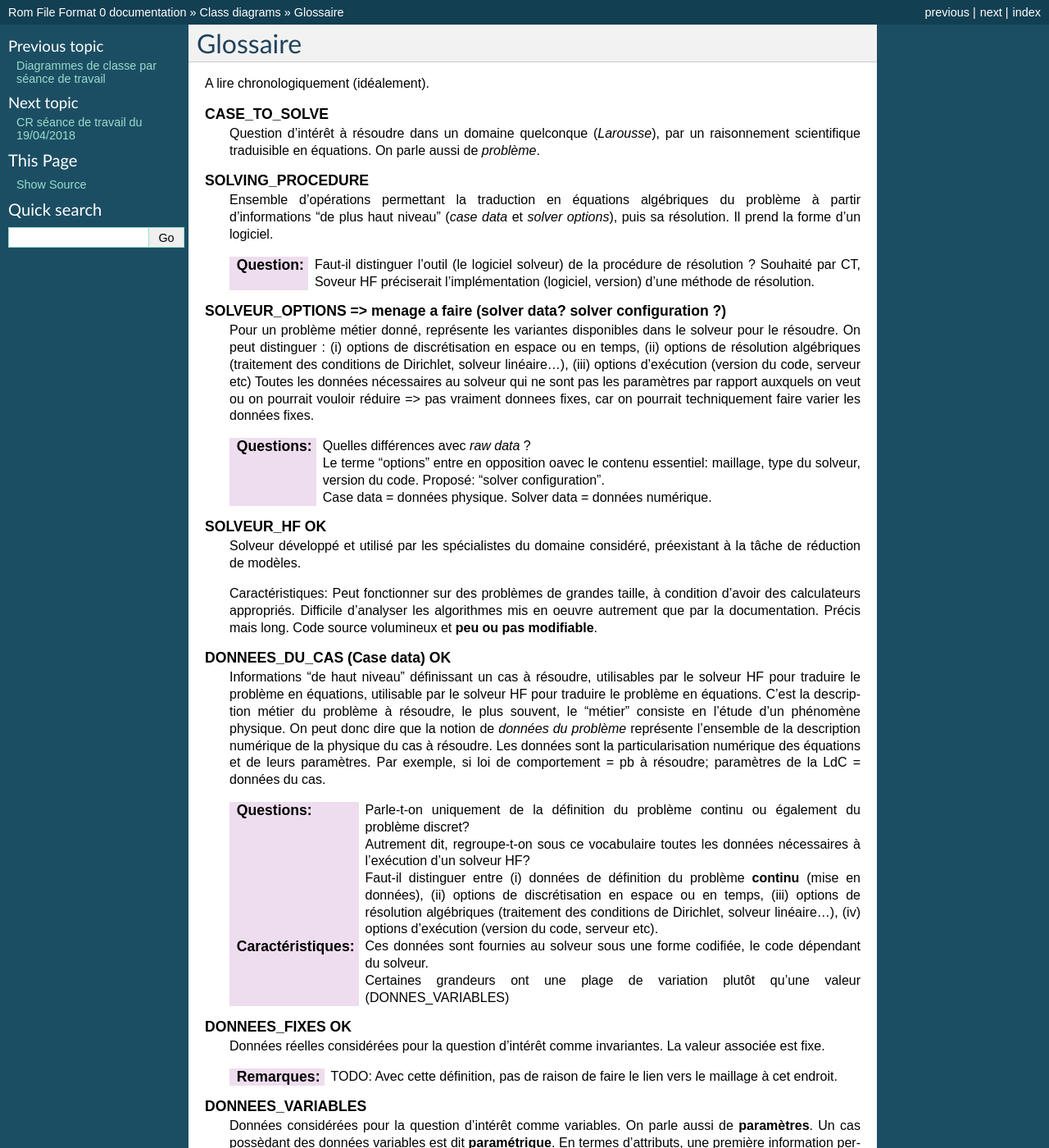
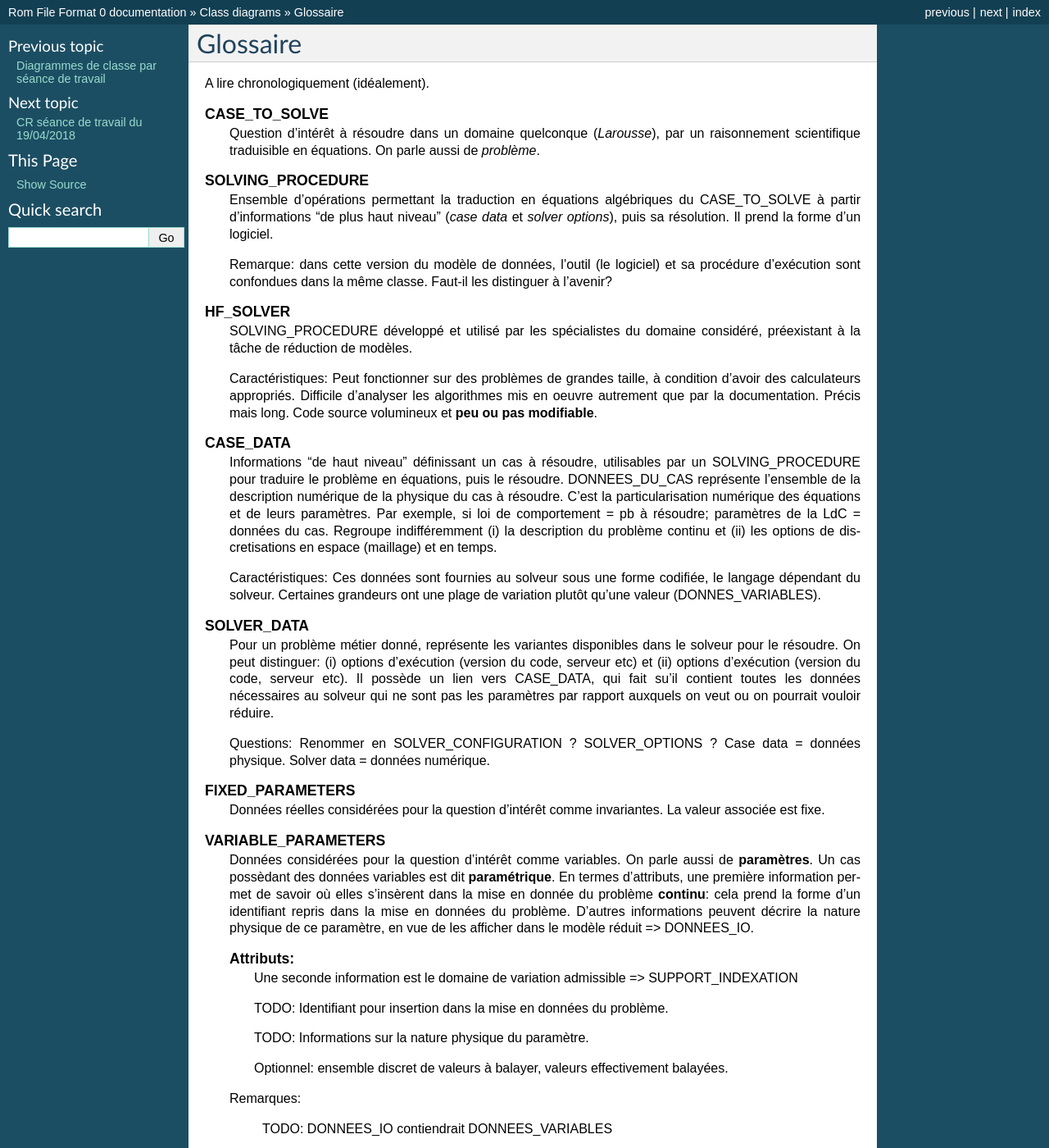
Before and after one commit to feelpp/mordicus, a Sphinx documentation site: the page built from source/datamodel/glossary.rst, in a window 1280 px wide and 1400 px high. Shown: the whole window at 82% size. Built offline with Sphinx 7.4.7, drawn with Linux system fonts in a browser that asks for light colours; some of the changed text lies outside the part shown.

Commit message:
Modify definitions according to questionnaires

```diff
--- a/source/datamodel/glossary.rst
+++ b/source/datamodel/glossary.rst
@@ -11,58 +11,32 @@ A lire chronologiquement (idéalement).
         Question d'intérêt à résoudre dans un domaine quelconque (*Larousse*), par un raisonnement scientifique traduisible en équations. On parle aussi de *problème*.
 
     SOLVING_PROCEDURE
-        Ensemble d'opérations permettant la traduction en équations algébriques du problème à partir d'informations "de plus haut niveau" (*case data* et *solver options*), puis sa résolution. Il prend la forme d'un logiciel.
+        Ensemble d'opérations permettant la traduction en équations algébriques du CASE_TO_SOLVE à partir d'informations "de plus haut niveau" (*case data* et *solver options*), puis sa résolution. Il prend la forme d'un logiciel.
 
-        :Question:
+        Remarque: dans cette version du modèle de données, l'outil (le logiciel) et sa procédure d'exécution sont confondues dans la même classe. Faut-il les distinguer à l'avenir?
 
-             Faut-il distinguer l'outil (le logiciel solveur) de la procédure de résolution ? Souhaité par CT, Soveur HF préciserait l'implémentation (logiciel, version) d'une méthode de résolution.
-
-    SOLVEUR_OPTIONS => menage a faire (solver data? solver configuration ?)
-        Pour un problème métier donné, représente les variantes disponibles dans le solveur pour le résoudre. On peut distinguer : (i) options de discrétisation en espace ou en temps, (ii) options de résolution algébriques (traitement des conditions de Dirichlet, solveur linéaire...), (iii) options d’exécution (version du code, serveur etc)
-        Toutes les données nécessaires au solveur qui ne sont pas les paramètres par rapport auxquels on veut ou on pourrait vouloir réduire => pas vraiment donnees fixes, car on pourrait techniquement faire varier les données fixes.
-
-        :Questions:
-
-             Quelles différences avec *raw data* ?
-
-             Le terme "options" entre en opposition oavec le contenu essentiel: maillage, type du solveur, version du code. Proposé: "solver configuration".
-
-             Case data = données physique. Solver data = données numérique.
-
-
-    SOLVEUR_HF OK
-        Solveur développé et utilisé par les spécialistes du domaine considéré, préexistant à la tâche de réduction de modèles.
+    HF_SOLVER
+        SOLVING_PROCEDURE développé et utilisé par les spécialistes du domaine considéré, préexistant à la tâche de réduction de modèles.
 
         Caractéristiques: Peut fonctionner sur des problèmes de grandes taille, à condition d'avoir des calculateurs appropriés. Difficile d'analyser les algorithmes mis en oeuvre autrement que par la documentation. Précis mais long. Code source volumineux et **peu ou pas modifiable**.
 
-    DONNEES_DU_CAS (Case data) OK
-        Informations "de haut niveau" définissant un cas à résoudre, utilisables par le solveur HF pour traduire le problème en équations, utilisable par le solveur HF pour traduire le problème en équations. C'est la description métier du problème à résoudre, le plus souvent, le "métier" consiste en l'étude d'un phénomène physique. On peut donc dire que la notion de *données du problème* représente l'ensemble de la description numérique de la physique du cas à résoudre. Les données sont la particularisation numérique des équations et de leurs paramètres. Par exemple, si loi de comportement = pb à résoudre; paramètres de la LdC = données du cas.
+    CASE_DATA
+        Informations "de haut niveau" définissant un cas à résoudre, utilisables par un SOLVING_PROCEDURE pour traduire le problème en équations, puis le résoudre. DONNEES_DU_CAS représente l'ensemble de la description numérique de la physique du cas à résoudre. C'est la particularisation numérique des équations et de leurs paramètres. Par exemple, si loi de comportement = pb à résoudre; paramètres de la LdC = données du cas. Regroupe indifféremment (i) la description du problème continu et (ii) les options de discretisations en espace (maillage) et en temps.
 
-        :Questions:
+        Caractéristiques: Ces données sont fournies au solveur sous une forme codifiée, le langage dépendant du solveur. Certaines grandeurs ont une plage de variation plutôt qu'une valeur (DONNES_VARIABLES).
 
-             Parle-t-on uniquement de la définition du problème continu ou également du problème discret?
+    SOLVER_DATA
+        Pour un problème métier donné, représente les variantes disponibles dans le solveur pour le résoudre. On peut distinguer: (i) options d’exécution (version du code, serveur etc) et (ii) options d'exécution (version du code, serveur etc). Il possède un lien vers CASE_DATA, qui fait su'il contient toutes les données nécessaires au solveur qui ne sont pas les paramètres par rapport auxquels on veut ou on pourrait vouloir réduire.
 
-             Autrement dit, regroupe-t-on sous ce vocabulaire toutes les données nécessaires à l'exécution d'un solveur HF?
+        Questions: Renommer en SOLVER_CONFIGURATION ? SOLVER_OPTIONS ? Case data = données physique. Solver data = données numérique.
 
-             Faut-il distinguer entre (i) données de définition du problème **continu** (mise en données), (ii) options de discrétisation en espace ou en temps, (iii) options de résolution algébriques (traitement des conditions de Dirichlet, solveur linéaire...), (iv) options d'exécution (version du code, serveur etc).
-
-        :Caractéristiques:
-
-             Ces données sont fournies au solveur sous une forme codifiée, le code dépendant du solveur.
-
-             Certaines grandeurs ont une plage de variation plutôt qu'une valeur (DONNES_VARIABLES)
-
-    DONNEES_FIXES OK
+    FIXED_PARAMETERS
         Données réelles considérées pour la question d'intérêt comme invariantes. La valeur associée est fixe.
 
-        :Remarques:
-
-            TODO: Avec cette définition, pas de raison de faire le lien vers le maillage à cet endroit.
-
-    DONNEES_VARIABLES
+    VARIABLE_PARAMETERS
         Données considérées pour la question d'intérêt comme variables. On parle aussi de **paramètres**. Un cas possèdant des données variables est dit **paramétrique**. En termes d'attributs, une première information permet de savoir où elles s'insèrent dans la mise en donnée du problème **continu**: cela prend la forme d'un identifiant repris dans la mise en données du problème. D'autres informations peuvent décrire la nature physique de ce paramètre, en vue de les afficher dans le modèle réduit => DONNEES_IO.
 
-        :Attributs:
+        Attributs:
             Une seconde information est le domaine de variation admissible => SUPPORT_INDEXATION
 
             TODO: Identifiant pour insertion dans la mise en données du problème.
@@ -71,134 +45,123 @@ A lire chronologiquement (idéalement).
 
             Optionnel: ensemble discret de valeurs à balayer, valeurs effectivement balayées.
 
-        :Remarques:
+        Remarques:
 
             TODO: DONNEES_IO contiendrait DONNEES_VARIABLES
 
-    DONNEES_INPUT_OUTPUT OK
-        Description des entrées/sorties de la fonction de transfert, dont le réducteur de modèle non intrusif cherche une représentation réduite (plutôt adapté pour les méta-modèles).
+    DONNEES_INPUT_OUTPUT
+        Description des entrées/sorties de la fonction de transfert, dont le réducteur de modèle non intrusif cherche une représentation réduite (plutôt adapté pour les méta-modèles). Prévu dans CASE_DATA dans le modèle de données.
 
     EDP
         Equation différentielle dont les solutions sont les fonctions inconnues dépendant de plusieurs variables vérifiant certaines conditions concernant leurs dérivées partielles
 
-    SUPPORT_DISCRET OK
+    SUPPORT_DISCRET
         Hiérarchie d’entités de :math:`\setR^N` (points, arêtes, faces, volumes...) sur lesquelles s’appuient à la fois la définition du problème et sa traduction en équations. Il doit prévoir la possibilité de tagguer des groupes d’entités. Des domaines de définition (espace, temps, paramètres ou une combinaison des précédents) peuvent être générés par produit cartésien de supports discrets.
 
-        :Attribut:
+        Attribut:
             TODO: Eléments support par famille, selon leur nature géométrique (celle-ci étant précisée pour chaque famille).
 
-        :Remarques:
+        Remarques:
             Le terme se rapport à la notion d'ensemble dénombrable, potentiellement peut prêter à confusion.
 
             TODO: changer le nom
 
             TODO: ajouter le lien avec l'espace d'approximation dont on a besoin pour passer de "state variable" à "champ".
 
-    DOF_SUPPORT (support d'inconnue) OK
+    DOF_SUPPORT
          Association entre (i) une entité géométrique ou un ensemble de plusieurs d’entités topologique et (ii) une ou plusieurs inconnues (1 ddl) du problème. Une inconnue a au plus un support. Dans la plupart des cas, ce sont des nœuds (éléments finis) ou des points (volumes finis), mais pas nécessairement.
 
-        :Remarques:
+        Remarques:
             Attention: géométrie fait référence à la CAO. Pour faire référence à des entités d'un maillage, parler de toppologie.
 
-    NUMBERING_SYSTEM (numérotation) OK
+    NUMBERING_SYSTEM
         Agrégation de supports de DDL de toutes les inconnues du problème. Sous forme de tableau d'entiers, reliant les numéros d'ordre (i) des supports et (ii) des inconnues.
 
-    PHYSICAL QUANTITY (quantité physique ou grandeur)
+    PHYSICAL_QUANTITY
         Nature d’un résultat, elle est associée à une seule unité au sens (SI + sans unité).
 
-        :Remarque:
+        Remarque:
             TODO: Faut-il préciser la nature locale ou globale (intensive ou extensive) de la grandeur.
 
             Comment seront gérée les unités différentes ?
 
-    FIELD OK
+    FIELD
         Valeurs portées par un support discret. Correspond à une seule quantité physique (éventuellement tensorielle). Peut être d’origine expérimentale ou un post-traitement, ou la sortie brute de la simulation dans les cas simples. Tous les points sur lesquels le champ porte une valeur (attention au cas données manquantes dans le cas d'une origine expérimentale) ont le même nombre de composantes. On peut évaluer un champ à n’importe quelle position à l’intérieur du domaine :math:`f(x)` à l'aide d'un APPROXIMATION_SPACE
 
-       :Remarque:
+       Remarque:
            Attention au temporel comme support discret en particulier dans le cas où on change le maillage en temps => c'est l'objet COLLECTION_SOLUTION_CAS qui va alors gérer.
 
            TODO: FIELD à rapporter à SOLUTION_CAS ?
 
            TODO: Un field peut-il avoir un support en temps paramètres ? Traiter le cas de time series: classe dérivée ou classe sans rapport.
 
-    UNKNOWN_VECTOR OK
+    UNKNOWN_VECTOR
            C’est le vecteur d’état (vecteur des variables d’état discrètes) X que le problème doit déterminer. C’est la sortie primale de la modélisation. Il peut mélanger des inconnues de différentes unités, autrement dit mélanger différentes quantités physiques : déplacement, pression, multiplicateur de Lagrange… Une inconnue peut être associée à un support de ddl. Ce n’est pas systématique (cf certains multiplicateur de Lagrange introduits de façon purement algébrique). Un vecteur d’inconnues est donc également associé à un support discret, mais de façon plus indirecte. Un vecteur d’inconnues agrège plusieurs vecteur d’état (multiplicateurs...), dont certaines peuvent ne pas avoir de représentation spatiale.
 
-       :Remarque:
-           TODO: Bien distinguer de la notion de variable d'état telle qu'introduite en physique.
+           Remarque:
+                TODO: Bien distinguer de la notion de variable d'état telle qu'introduite en physique.
 
     QUANTITY_VECTOR (state variable) OK
            Vecteur correspondant à une seule quantité physique et pouvant se représenter comme un champ via un espace d’approximation, lequel s’appuie sur le support discret. Exemples d’espaces d’approximation : espace polynomiaux par éléments associées aux éléments finis de Lagrange, de Hermite… A l’inverse, un champ se représente comme variable d’état par une méthode d’interpolation visant à définir un vecteur à partir d’opérations (éventuellement intégrales) sur les valeurs du champ.
 
-       :Remarque:
-           TODO: je parlerais de champ continu et de champ discret si c'est bien cette notion qui différencie FIELD et STATE_VARIABLE.
+           Remarque:
+               TODO: je parlerais de champ continu et de champ discret si c'est bien cette notion qui différencie FIELD et STATE_VARIABLE.
 
-           TODO: Lien vers APPROXIMATION_SPACE à rajouter.
+               TODO: Lien vers APPROXIMATION_SPACE à rajouter.
 
-           A discuter: pas de lien avec le support discret directement.
+               A discuter: pas de lien avec le support discret directement.
 
     APPROXIMATION_SPACE
+        To be defined
 
-    MODELE OK
+    MODELE
         Fonction du domaine de définition (paramètres x temps), qui donne en retourne une quantité d'intérêt pouvant être un champ. Tous les champs produits au final doivent se rapporter à un unique support discret « de référence » :math:`Omega_0`. La transformation avec d’éventuels supports discrets intermédiaires est masquée à l’intérieur de la fonction en quelque sorte.
 
-        :Remarque:
+        Remarque:
              Un champ a été défini comme portant une unique quantité physique. La sortie peut être constituée de plusieurs champs.
 
              TODO: faire le lien avec DONNEES_INPUT_OUTPUT
 
-
-
-
-    SUPPORT_SNAPSHOT
-        Ensemble d'entités géométriques (points, arêtes, faces, volumes...) sur lesquelles s'appuient à la fois la définition du problème et sa traduction en équations. SUPPORT_SNAPSHOT est une généralisation de MAILLAGE qui permet d'inclure les méthodes à géométrie variable et d'autres use cases particulier (neutronique).
-
-        Caractéristiques: Souvent de nature discrète (maillage) et de grande taille
-
-        Exemples: points, arêtes, faces, volumes et ensemble les regroupant (maillage ou CAO)
-
-        Questions: inclut-on également l'élément de référence et les fonctions de forme en EF? Parle-t-on du problème discret (maillage) ou continu (CAO)?
-
     MAILLAGE
-        Spécialisation de SUPPORT_SNAPSHOT, c'est une discrétisation spaciale d'un milieu continu pouvant être directement utilisée par les méthodes numériques de résolution d'EDP communes: éléments finis ou volumes finis. Il s'agit d'un ensemble de cellules (ou encore éléments) dont l'intersection mutuelle est soit vide, soit une seul point, soit une arête, soit une face.
+        Spécialisation de SUPPORT_SNAPSHOT, c'est une discrétisation spatiale d'un milieu continu pouvant être directement utilisée par les méthodes numériques de résolution d'EDP communes: éléments finis ou volumes finis. Il s'agit d'un ensemble de cellules (ou encore éléments) dont l'intersection mutuelle est soit vide, soit une seul point, soit une arête, soit une face.
 
         Questions: les éléments qui constituent un maillage restent à définir plus précisément.
 
-    SOLUTION_CAS ou SNAPSHOT OK
+    SOLUTION_CAS ou SNAPSHOT
 
         Valeur d'une quantité solution pour laquelle le système d'équations **discret** est satisfait (*Larousse*), pour une valeur de (paramètre, temps) donnée. Une solution se rapporte, via son cas et éventuellement sa valeur de paramètre, à un SUPPORT_DISCRET. Une SOLUTION_CAS contient une **clé** (INDEXATION) permettant de repérer la valeur de (paramètre, temps) à laquelle elle se rapporte, et une **valeur** (attribut *field*) qui est un vecteur solution, par exemple un champ ou un vecteur d'inconnues
 
         Caractéristique: la *quantité mathématique* en question est souvent un *vecteur*. On parle souvent de *snapshot* en réduction de modèles.
 
-        :Remarque:
+        Remarque:
             TODO: Expliciter la condition d'un unique support discret
 
             TODO: un snapshot peut-il directement être une quantité d'intérêt (une réalisation)
 
-    COLLECTION_SOLUTIONS OK
+    COLLECTION_SOLUTIONS
         Ensemble de solutions, chacune étant qualifée par sa valeur des données variables (temps inclus), parmi les valeurs effectivement balayées.
 
         Caractéristique: souvent utilisée par les algorithme sous forme d'une matrice :math:`Q`, dite *matrice des snapshots*.
 
-    INDEXING_SUPPORT OK
+    INDEXING_SUPPORT
         Domaine de définition dans lequel les paramètres sont autorisés à prendre leurs valeurs *ou* ensemble mathématique discret permettant d'indexer de façon univoque des champs. Ce domaine de définition est défini par un produit de supports discrets.
 
         Caractéristique: dans le cas des méthodes Greedy, on évalue un indicateur a posteriori sur un ensemble de points réparti sur le domaine paramétrique. On parle de *training set* dans la littérature. Dans ce cas, c'est l'attribut *échantillonage_previsionnel* qui porte cette information: c'est un candidat pour le réalisé.
 
-    INDEXING_VALUE OK
+    INDEXING_VALUE
         Valeur de paramètres pour laquelle une solution est effectivement disponible.
 
-    DOMAINE_REDUIT (Reduced domain)
+    REDUCED_DOMAIN
         Filtre sur un SUPPORT_DISCRET, permettant de sélectionner des entités géométriques d'intérêt pour la construction d'opérateurs compressés. Exemple: points d’intégrations empiriques (nuage de points), éléments finis d’une hyper-réduction (sous-domaine de calcul réduit). Par filtre, on entend une sélection qui entraîne que le domaine réduit est un nouveau support discret.
 
-       :Remarques:
+       Remarques:
             TODO: vérifier que le DOMAINE_REDUIT est une classe qui dérive de SUPPORT_DISCRET. Cette exigence est motivée car il doit pouvoir être indépendant des supports haute-fidélité.
 
         Caractéristique: souvent de petite taille.
 
         Exemple: points d'intégrations empiriques (NUAGE_DE_POINTS), éléments finis d'une hyper-réduction (SOUS_DOMAINE_DE_CALCUL_REDUIT)
 
-    BUILDING_OPERATOR (OPERATEUR_DE_CONSTRUCTION) OK
+    BUILDING_OPERATOR
         Toute donnée de nature non géométrique ou toute procédure utile à la traduction en équations **discrètes** du problème. Ce sont des "prises" ajustables complétant (le plus souvent) ou modifiant (plus rarement) l'ensemble d'opérations du solveur.
 
         Exemples: poids du schéma de quadrature, matrices et vecteurs précalculés, routine de comportement, fonctions de calcul des quantités duales, procédures de reconstruction du gradient, procédures d'assemblage particulières etc.
@@ -207,53 +170,53 @@ A lire chronologiquement (idéalement).
 
         Questions: a priori, inclut également les routines permettant la traduction en équations du problème réduit à partir des coordonnées réduites? (Hypperreduction.ComputeReducedInternalForces et Hyperreduction.ComputeReducedGlobalTangentMatrix)? Faut-il distinguer donnée et procédure dans le modèle de données? Est-ce qu'on inclut les donnée ou procédure utile non pas à la traduction en équations, ms à la résolution algébrique? Classe dérivée "OPERATEUR_DE_PROJECTION"? Faire apparaître les matrices et vecteurs précalculés et l'entité informatique responsable de ce pré-calcul?
 
-        :Remarque:
+        Remarque:
             Définition trop compliquée ou notion trop compliquée.
 
             TODO: a clarifier lors de la refonte des différents concepts.
 
-    COMPRESSION_OF_DATA (METHODE_DE_REDUCTION) OK
+    COMPRESSION_OF_DATA
         Opérations de la phase *offline* permettant la définition d'un petit nombre de fonctions de l'espace, dites "fonctions de bases", servant à la définition d'un espace réduit de recherche de la solution. Elle produit une base réduite, laquelle est tagguée (comment?) comme "base réduite".
 
         Question: expliquer pourquoi ce n'est pas équivalent à dire "opérations de la phase *offline* n'impliquant pas de domaine de calcul réduit"? Elle s'appuie sur la matrice des snapshots indépendamment du problème?
 
-        :Remarques:
+        Remarques:
             TODO: vérifier que BASE_REDUITE dérive de COLLECTION_SOLUTIONS
 
-    COMPRESSION_DES_OPERATEURS OK
+    COMPRESSION_DES_OPERATEURS
         Opérations ayant pour but la production des opérateurs de construction d'un modèle réduit ou la diminution de leur complexité algorithmique (dans le but d'accélérer la phase *online*). Il produit des opérateurs de construction réduits. Exemples: il peut s’agir d’une méthode de projection d’opérateurs de construction précalculés sur une base réduite, ou de méthodes faisant appel à un domaine réduit. Les premiers prennent en entrée des opérateurs complets, les seconds des opérateurs réduits dans le but d’effectuer une deuxième opération de réduction.
 
         Caractéristique: il peut s'agir d'une méthode de projection d'opérateurs de construction précalculés sur une base réduite, ou de méthodes faisant appel à un domaine réduit. Les premiers prennent en entrée des opérateurs complets, les seconds des opérateurs réduits dans le but d'effectuer une deuxième opération de réduction.
 
         Question: expliquer pourquoi ce n'est pas équivalent à dire "opérations de la phase *offline* impliquant un domaine de calcul réduit"? Appeler ça "METHODE" plutôt qu'opérateur.
 
-        :Remarques:
+        Remarques:
             TODO: changer l'intitulé dans le modèle de données.
 
-    REDUCED_CASE_TO_SOLVE (CAS_REDUIT_A_RESOUDRE) OK
+    REDUCED_CASE_TO_SOLVE
         Ensemble des informations nécessaires à la réalisation de la phase *online*. On trouve donc des données du problème, les mêmes que celles qui ont servies à la définition du problème complet associé, mis à part que les données fixes ne sont que consultables, seules les données variables sont modifiables dans la plage spécifiée. On trouve également un solveur réduit assorti des opérateurs de constructions réduits qui le complètent.
 
         Question: quelle différence avec MODELE_REDUIT? Pour moi, c'est la même chose. Quest-ce qui pilote l'ensemble de la définition d'un CAS_REDUIT_A_RESOUDRE? Est-ce METHODE_DE_REDUCTION en délégant certaines parties à OPERATEUR_DE_COMPRESSION?
 
-    HYPER_REDUCTION OK
+    HYPER_REDUCTION
         Méthode de compression définie par Ryckelynck et al [Ryckelyck09]_, consistant à résoudre un problème aux éléments finis sur un sous-maillage du maillage existant.
 
-    QUADRATURE_WEIGHTS (POIDS) OK
+    QUADRATURE_WEIGHTS
         Poids d'un schéma de quadrature utilisé pour approximer une intégrale.
 
-        :Remarques:
+        Remarques:
             TODO: nom à changer dans le modèle de données
 
-    VECTEUR_BASE_ORDRE_REDUIT OK
+    VECTEUR_BASE_ORDRE_REDUIT
         *Champ* ou *vecteur d'inconnues* (suivant ce qui est nécessaire pour la méthode de compression a appliquer) issu d'un algorithme de sélection (méthode base réduite) ou de compression (SVD) appliqué à une COLLECTION_SOLUTIONS. Pour certaines applications, on parle de *mode* ou de *mode empirique*.
 
-    BASE_ORDRE_REDUIT OK
+    BASE_ORDRE_REDUIT
         Base de l’espace réduit sur lequel on projette les équations du problème. Collection de vecteur de base d’ordre réduit produite par une COMPRESSION_DES_DONNEES et utilisée par une COMPRESSION_DES_OPERATEURS.
 
     RB_METHOD
         Désigne les méthodes de production d'une base d'ordre réduit reposant sur de sélections gloutonnes de vecteurs pour construire la base d'ordre réduit. Exemples: celles proposées par Maday, Prudhomme, Patera [Réfs?]
 
-        :Remarques:
+        Remarques:
             TODO: changer le vocabulaire dans le modèle de données.
 
 .. [Ryckelyck09] D. Ryckelynck, Hyper reduction of mechanical models involving internal variables, International Journal for Numerical Methods in Engineering, Volume 77, Issue 1, Pages: 75-89, (2009).
```
